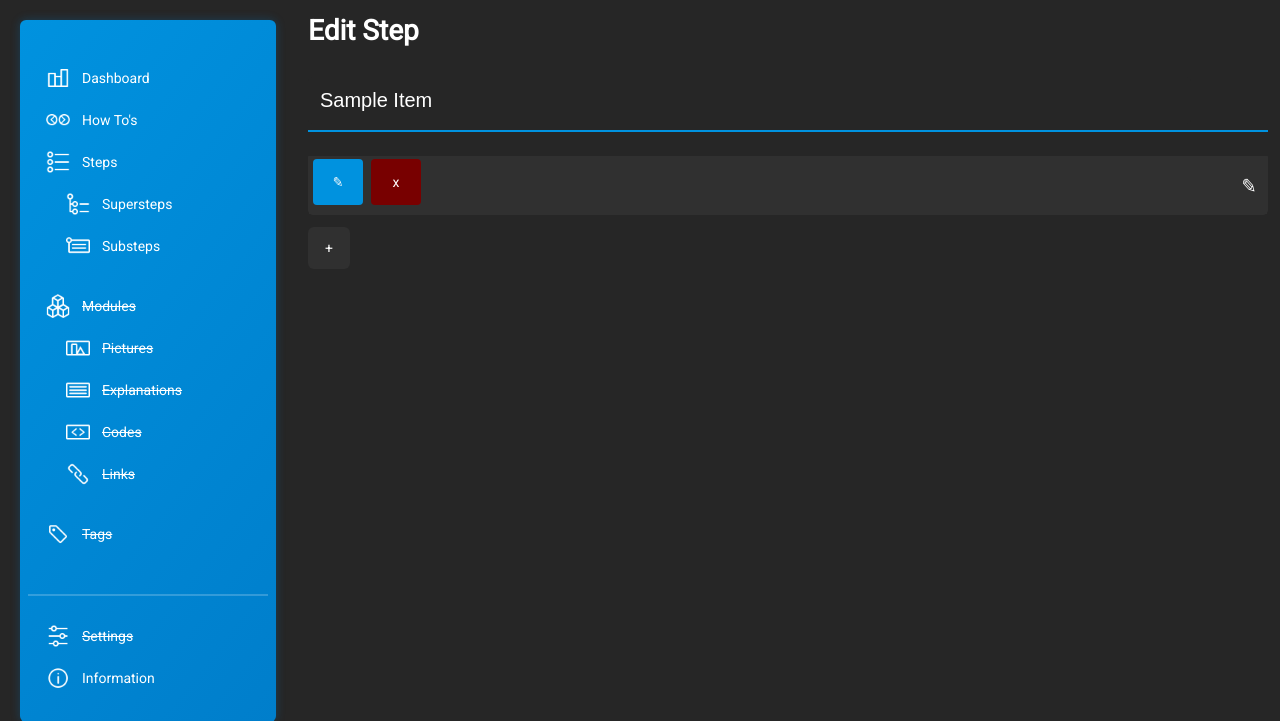
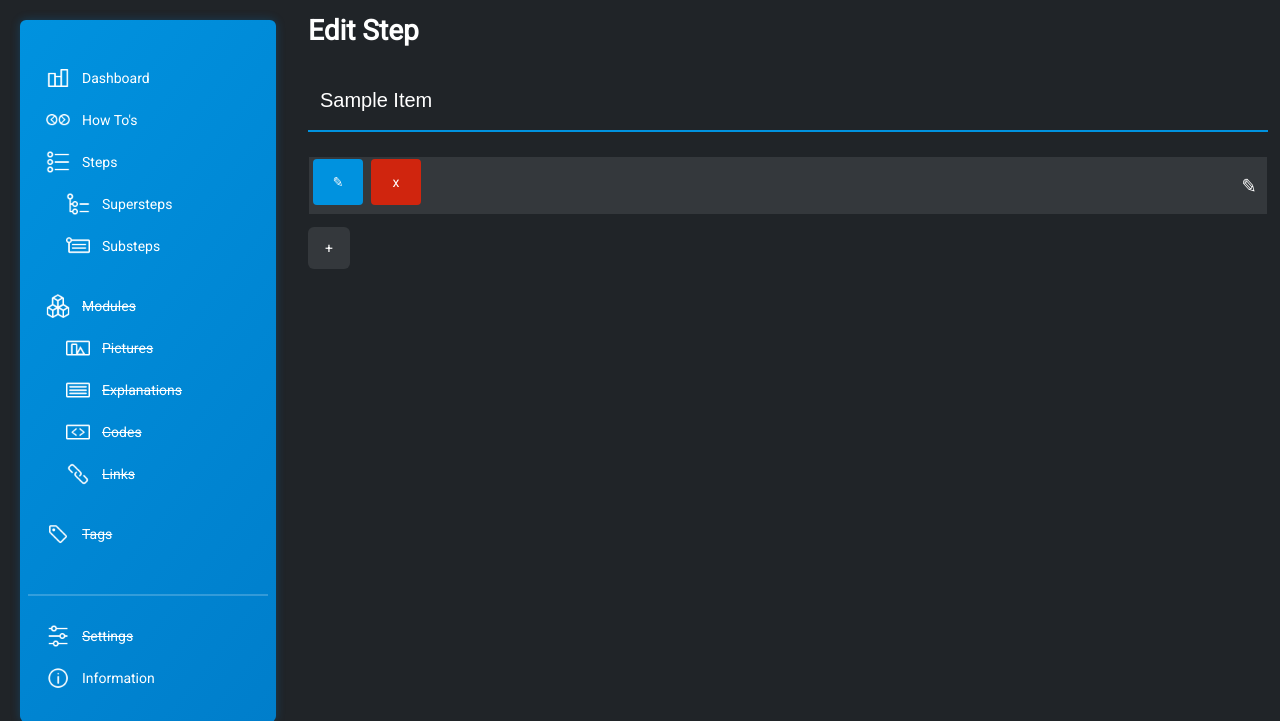
Before and after one commit to tiveritz/sequence-webapps, a Django app: page /administration/steps/1/ in a window 1280 px wide, after a click that opens the changed part. Shown: the top 721 px of the page. Run offline with Django 3.2, Linux system fonts and the light colour scheme; tables that the repository leaves empty hold one stand-in row (values such as "Sample post"); a database or web service that is not in the repository returns one stand-in record (values such as "Sample title"); data that the repository does not hold is empty; parts of the project's set-up code (start-up, migrations or seed data) failed here and were passed over; some libraries are stand-ins or nearby versions.

Commit message:
[Frontend] add new color scheme

```diff
--- a/howtos-project/administration/static/administration/style/style.css
+++ b/howtos-project/administration/static/administration/style/style.css
@@ -38,7 +38,7 @@
 }
 
 a {
-  color: var(--textcolor);
+  color: var(--white);
   text-decoration: none;
   cursor: pointer;
 }
@@ -56,16 +56,30 @@ body {
  *    3. Color
  * ------------------------------------------------------------------------- */
 :root {
-	--bgdark: rgb(38,38,38);
-	--bgbrighter: rgb(48,48,48);
 	--maincolor: rgb(0,146,223);
 	--maincolordarker: rgb(0,126,203);
 	--maincolordarkest: rgb(0,105,170);
 	--maincolorshadow: rgba(0,126,203,0.3);
+	--white: rgb(255,255,255);
 
-	--navlinkcolor: rgb(255,255,255);
-	--textcolor: rgb(255,255,255);
-	--white: rgb(255,255,255);
+	--shade32: rgb(32,36,40);
+	--shade42: rgb(42,46,50);
+	--shade52: rgb(52,56,60);
+	--shade72: rgb(72,76,80);
+	--shade92: rgb(92,96,100);
+	--shade112: rgb(112,116,120);
+	--shade132: rgb(132,136,140);
+	--shade152: rgb(152,156,160);
+	--shade172: rgb(172,176,180);
+	--shade192: rgb(192,196,200);
+	--shade212: rgb(212,216,220);
+	--shade232: rgb(232,236,240);
+
+	--info: rgb(30,99,167);
+	--ok: rgb(5,166,58);
+	--warning: rgb(238,83,7);
+	--error: rgb(208,37,14);
+	--delete: rgb(208,37,14);
   }
 
 /* ----------------------------------------------------------------------------
@@ -86,8 +100,8 @@ body {
  *    5. Layout
  * ------------------------------------------------------------------------- */
 body {
-  color: var(--textcolor);
-  background: var(--bgdark);
+  color: var(--white);
+  background: var(--shade32);
 
   display: grid;
   grid-template-areas:
@@ -186,10 +200,14 @@ body {
 	height: 42px;
 	margin: 12px 0;
 	border-radius: 6px;
-	background: var(--bgbrighter);
+	background: var(--shade52);
 	display: flex;
 	justify-content: center;
 	align-items: center;
+}
+
+.add-button:hover {
+	background: var(--shade72);
 }
 
 /* ----------------------------------------------------------------------------
@@ -215,22 +233,22 @@ body {
 .sortable-box,
 .list-box {
 	min-height: 56px;
-	border: 1px solid var(--bgbrighter);
+	border: 1px solid var(--shade32);
 	display: grid;
-	background: rgb(42,42,42);
+	background: var(--shade42);
 	cursor: pointer;
 }
 
 .box:hover,
 .sortable-box:hover,
 .list-box:hover {
-	background: var(--bgbrighter);
+	background: var(--shade72);
 }
 
 .sortable-edit,
 .list-box-edit {
 	grid-area: edit;
-	background: var(--bgbrighter);
+	background: var(--shade52);
 	display: flex;
 	justify-content: center;
 	align-items: center;
@@ -288,7 +306,7 @@ body {
 	flex-direction: column;
 	align-items: center;
 	padding: 12px;
-	border-right: 2px solid var(--bgbrighter);
+	border-right: 2px solid var(--shade52);
 }
 
 .sortable-drag:hover {
@@ -319,7 +337,7 @@ body {
 }
 
 .tree {
-	color:rgb(128,128,128);
+	color: var(--shade152);
 	font-size: .6rem;
 }
 
@@ -406,7 +424,7 @@ body {
 	grid-template-rows: 50px;
 	grid-template-areas: "edit tag delete";
 	display: none;
-	background: var(--bgbrighter);
+	background: var(--shade52);
 }
 
 .change-box-main {
@@ -438,7 +456,7 @@ body {
 
 .change-box-delete {
 	grid-area: delete;
-	background: rgb(120,0,0);
+	background: var(--delete);
 	margin: 2px 4px;
 	border-radius: 4px;
 	z-index: 10;
@@ -514,7 +532,7 @@ body {
 
 .input-text{
 	padding: 12px;
-	background: rgb(38,38,38);
+	background: transparent;
 	flex-grow: 1;
 	color: white;
 	border: none;
@@ -529,16 +547,16 @@ body {
 }
 
 .title-form-new .input-text {
-	box-shadow: 0 0 0 2pt var(--bgbrighter);
+	box-shadow: 0 0 0 2pt var(--shade52);
 }
 
 .input-text:hover {
-	background: var(--bgbrighter);
+	background: var(--shade52);
 }
 
 .input-text:focus {
 	box-shadow: none;
-	background: var(--bgbrighter);
+	background: var(--shade52);
 }
 
 .input-submit:hover {
@@ -637,7 +655,7 @@ body {
 /* Buttons */
 button {
 	padding: 12px;
-	background: var(--bgbrighter);
+	background: var(--shade52);
 	color: white;
 	border: none;
 	outline: none;
```
